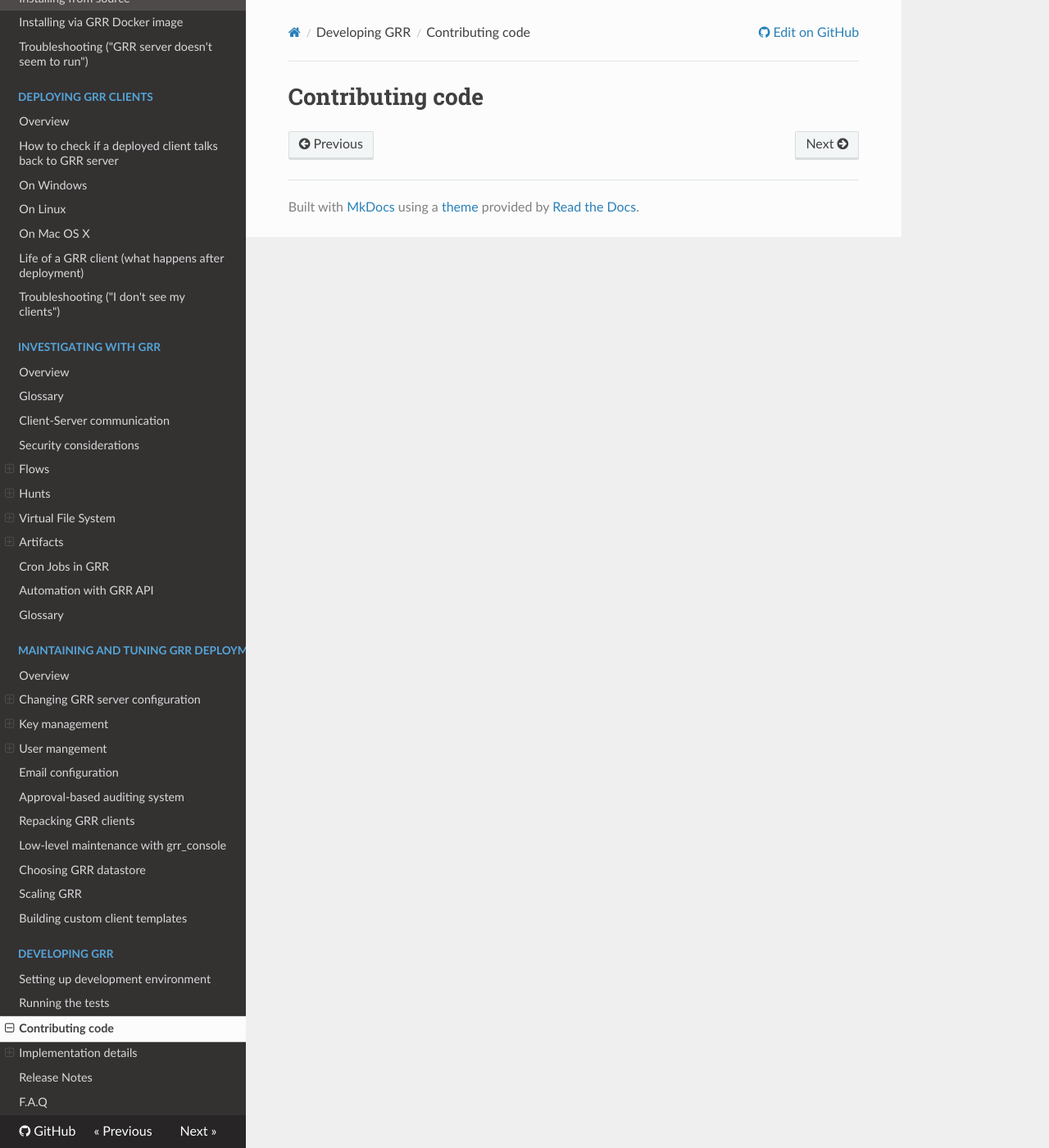
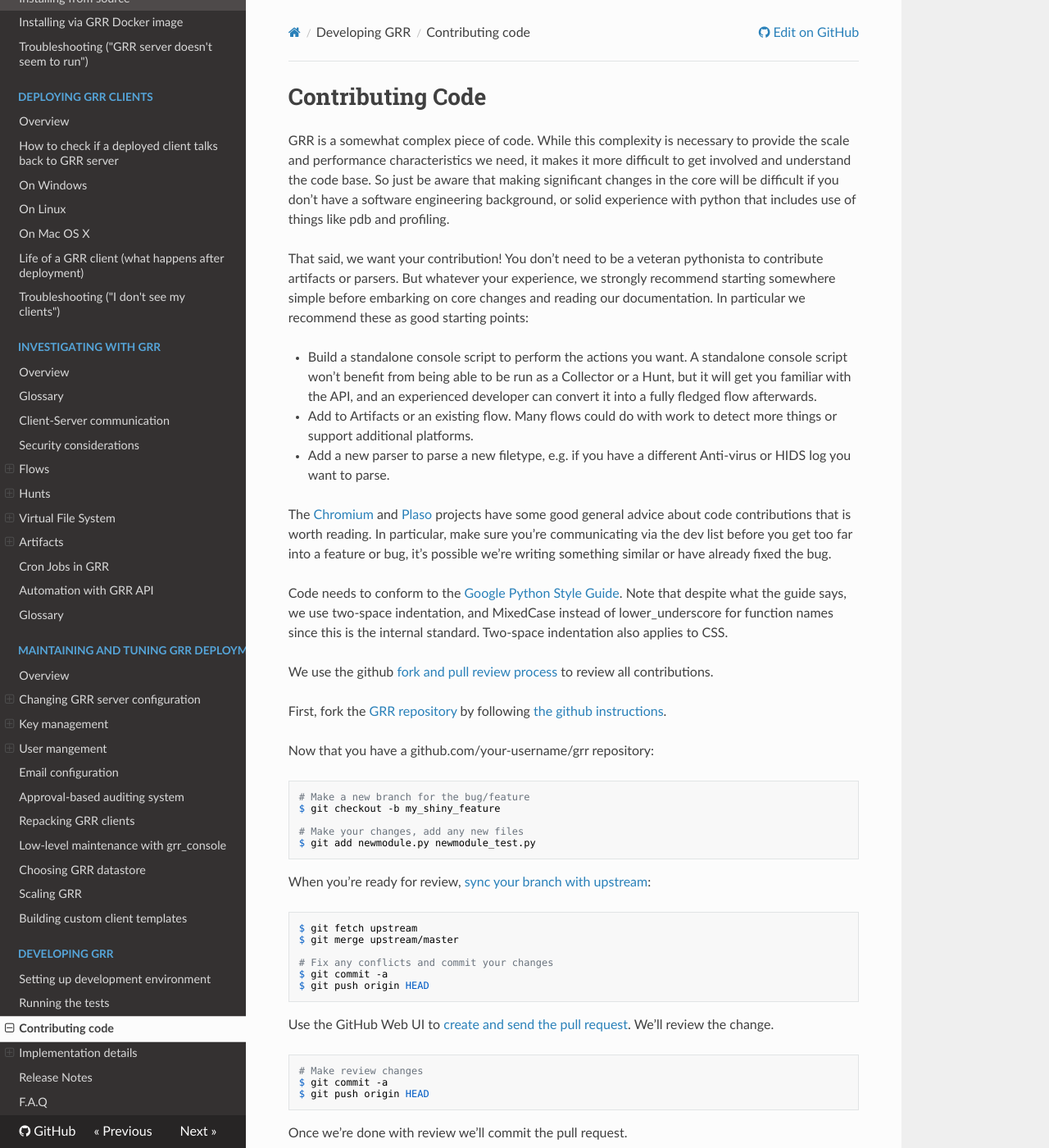
Before and after one commit to google/grr-doc, an MkDocs documentation site: the page built from docs/developing-grr/contributing.md, in a window 1280 px wide and 1400 px high. Shown: the whole window at 82% size. Built offline with MkDocs 1.6.1, drawn with Linux system fonts in a browser that asks for light colours; nearby versions of some CDN libraries; old or Windows-style settings are respelled for this version of MkDocs.

Commit message:
Initial port of contributing.md (from implementation.adoc).

```diff
--- a/docs/developing-grr/contributing.md
+++ b/docs/developing-grr/contributing.md
@@ -1 +1,76 @@
-# Contributing code
+# Contributing Code
+
+GRR is a somewhat complex piece of code. While this complexity is
+necessary to provide the scale and performance characteristics we need,
+it makes it more difficult to get involved and understand the code base.
+So just be aware that making significant changes in the core will be
+difficult if you don’t have a software engineering background, or solid
+experience with python that includes use of things like pdb and
+profiling.
+
+That said, we want your contribution\! You don’t need to be a veteran
+pythonista to contribute artifacts or parsers. But whatever your
+experience, we strongly recommend starting somewhere simple before
+embarking on core changes and reading our documentation. In particular
+we recommend these as good starting points:
+
+  - Build a standalone console script to perform the actions you want. A
+    standalone console script won’t benefit from being able to be run as
+    a Collector or a Hunt, but it will get you familiar with the API,
+    and an experienced developer can convert it into a fully fledged
+    flow afterwards.
+
+  - Add to Artifacts or an existing flow. Many flows could do with work
+    to detect more things or support additional platforms.
+
+  - Add a new parser to parse a new filetype, e.g. if you have a
+    different Anti-virus or HIDS log you want to parse.
+
+The [Chromium](http://www.chromium.org/developers/contributing-code) and
+[Plaso](http://plaso.kiddaland.net/developer/style-guide) projects have
+some good general advice about code contributions that is worth reading.
+In particular, make sure you’re communicating via the dev list before
+you get too far into a feature or bug, it’s possible we’re writing
+something similar or have already fixed the bug.
+
+Code needs to conform to the [Google Python Style
+Guide](http://google-styleguide.googlecode.com/svn/trunk/pyguide.html).
+Note that despite what the guide says, we use two-space indentation, and
+MixedCase instead of lower\_underscore for function names since this is
+the internal standard. Two-space indentation also applies to CSS.
+
+We use the github [fork and pull review
+process](https://help.github.com/articles/using-pull-requests) to review
+all contributions.
+
+First, fork the [GRR repository](https://github.com/google/grr) by
+following [the github
+instructions](https://help.github.com/articles/fork-a-repo).
+
+Now that you have a github.com/your-username/grr repository:
+
+    # Make a new branch for the bug/feature
+    $ git checkout -b my_shiny_feature
+
+    # Make your changes, add any new files
+    $ git add newmodule.py newmodule_test.py
+
+When you’re ready for review, [sync your branch with
+upstream](https://help.github.com/articles/syncing-a-fork):
+
+    $ git fetch upstream
+    $ git merge upstream/master
+
+    # Fix any conflicts and commit your changes
+    $ git commit -a
+    $ git push origin HEAD
+
+Use the GitHub Web UI to [create and send the pull
+request](https://help.github.com/articles/using-pull-requests). We’ll
+review the change.
+
+    # Make review changes
+    $ git commit -a
+    $ git push origin HEAD
+
+Once we’re done with review we’ll commit the pull request.
```
